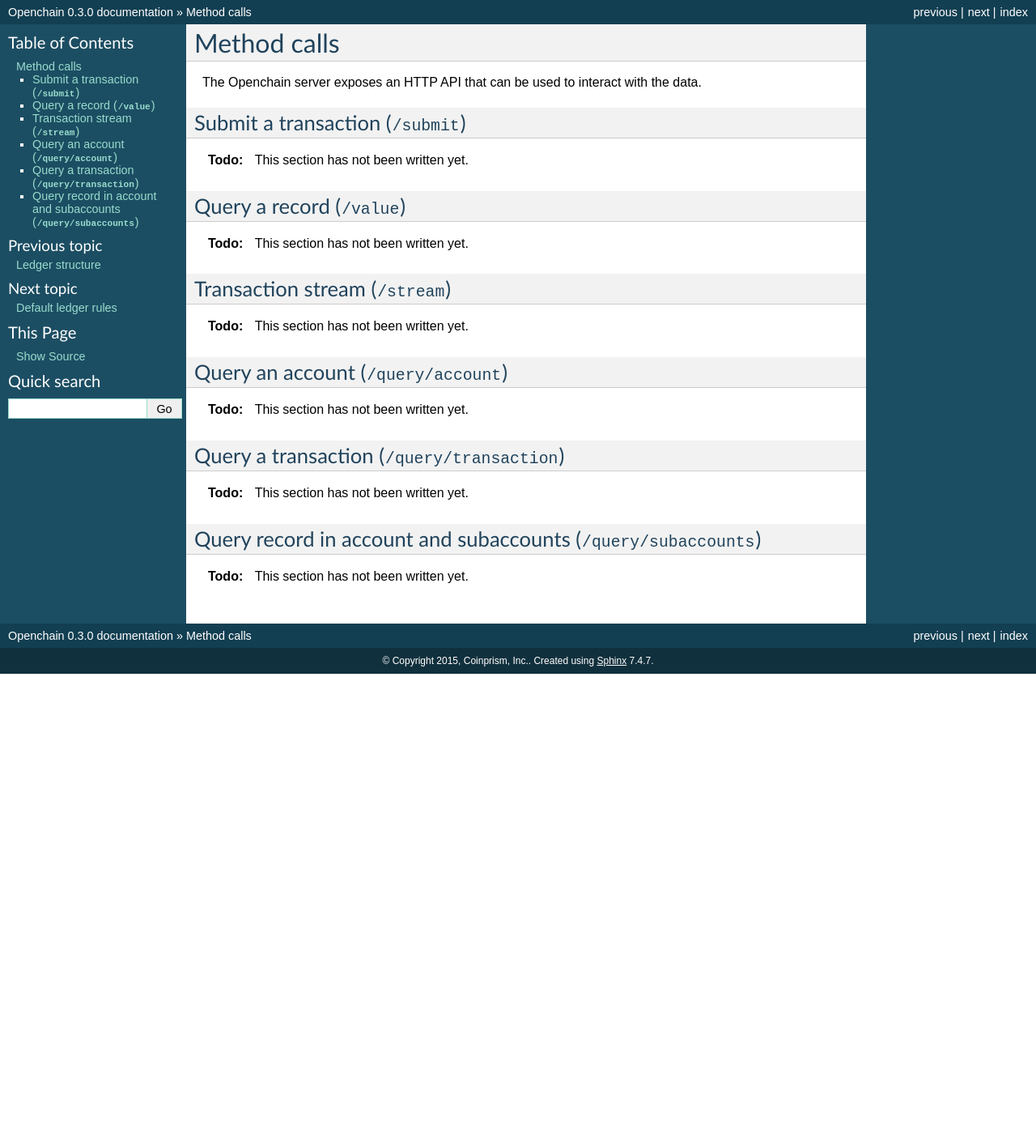
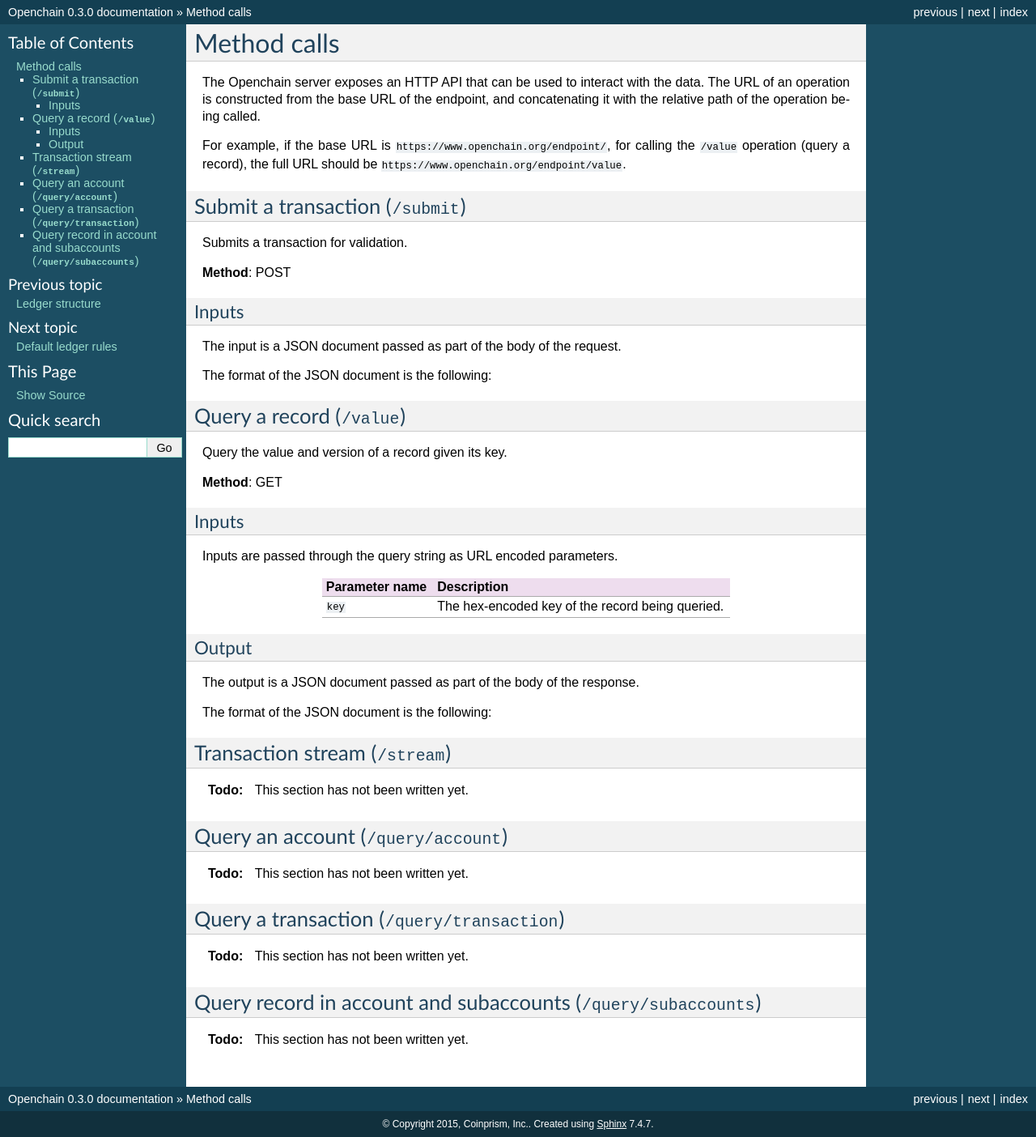
Before and after one commit to openchain/docs, a Sphinx documentation site: the page built from docs/source/api/method-calls.rst, in a window 1280 px wide. Shown: the whole page at 81% size. Built offline with Sphinx 7.4.7, drawn with Linux system fonts in a browser that asks for light colours; before the commit the page ends 900 px from its top, so only the background shows below that.

Commit message:
Start writing the HTTP API documentation

```diff
--- a/docs/source/api/method-calls.rst
+++ b/docs/source/api/method-calls.rst
@@ -3,17 +3,48 @@
 Method calls
 ============
 
-The Openchain server exposes an HTTP API that can be used to interact with the data.
+The Openchain server exposes an HTTP API that can be used to interact with the data. The URL of an operation is constructed from the base URL of the endpoint, and concatenating it with the relative path of the operation being called.
+
+For example, if the base URL is ``https://www.openchain.org/endpoint/``, for calling the ``/value`` operation (query a record), the full URL should be ``https://www.openchain.org/endpoint/value``.
 
 Submit a transaction (``/submit``)
 ----------------------------------
 
-.. include:: /common/stub.txt
+Submits a transaction for validation.
+
+**Method**: POST
+
+Inputs
+~~~~~~
+
+The input is a JSON document passed as part of the body of the request.
+
+The format of the JSON document is the following:
 
 Query a record (``/value``)
 ---------------------------
 
-.. include:: /common/stub.txt
+Query the value and version of a record given its key.
+
+**Method**: GET
+
+Inputs
+~~~~~~
+
+Inputs are passed through the query string as URL encoded parameters.
+
+==============  ==============
+Parameter name  Description
+==============  ==============
+``key``         The hex-encoded key of the record being queried.
+==============  ==============
+
+Output
+~~~~~~
+
+The output is a JSON document passed as part of the body of the response.
+
+The format of the JSON document is the following:
 
 Transaction stream (``/stream``)
 --------------------------------
```
